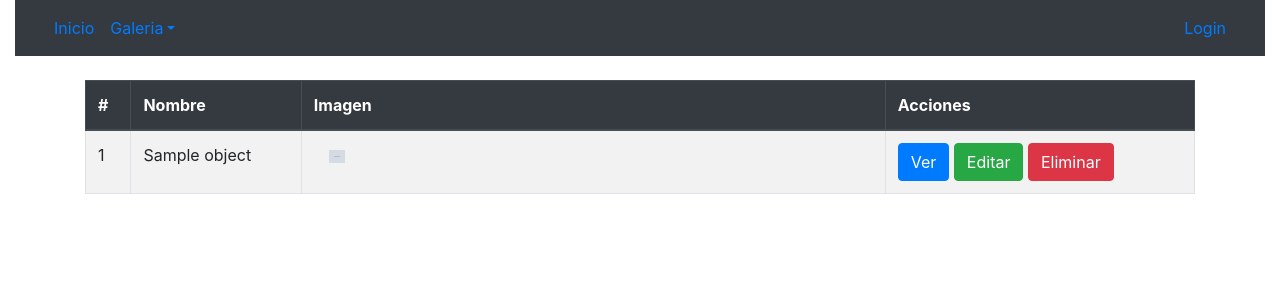
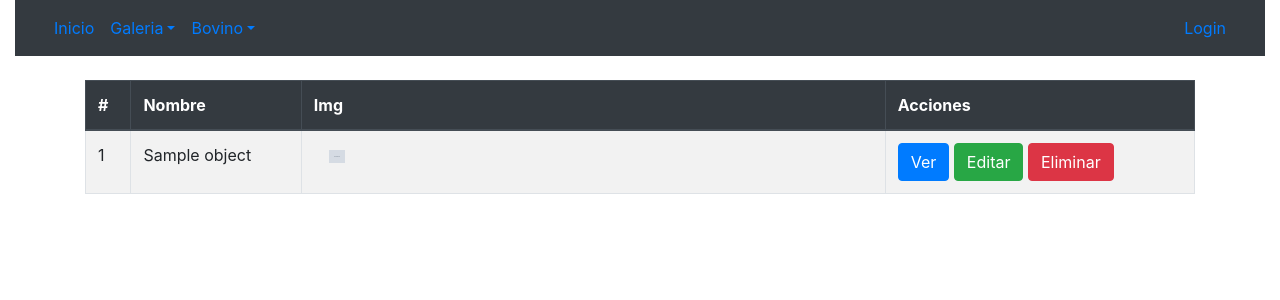
Before and after one commit to rancho-san-miguel/Rancho_SanMiguel, a Django app: template Rancho_SanMiguel/templates/RegBov/regbov_list.html in a window 1280 px wide. Shown: the top 300 px of the page. Run offline with Django 3.2, Linux system fonts and the light colour scheme; the template is opened without the code that fills it: most values are stand-ins (such as "Sample title", 1, 10 or a date in 2020); grey boxes marked "Sample" are stand-in pictures; parts of the project's set-up code (start-up, migrations or seed data) failed here and were passed over; some libraries are stand-ins or nearby versions.

Commit message:
Arreglando Bovino

```diff
--- a/Rancho_SanMiguel/apps/CRUD/forms.py
+++ b/Rancho_SanMiguel/apps/CRUD/forms.py
@@ -3,8 +3,6 @@ from .models import *
 
 
 class Ganado_Form(forms.ModelForm):
-
-
     class Meta:
         model  = GANADO
         fields = {
@@ -58,7 +56,7 @@ class Ganado_Form(forms.ModelForm):
             'no_padre': forms.TextInput(attrs={'class': 'form-control'}),
             'no_madre': forms.TextInput(attrs={'class': 'form-control'}),
             'fecha_nacimiento': forms.DateTimeInput(attrs={'class': 'form-control'}),
-            'tipo_nacimiento': forms.TextInput(attrs={'class': 'form-control'}),
+            'tipo_nacimiento': forms.DateTimeInput(attrs={'class': 'form-control'}),
             'tipo_parto': forms.TextInput(attrs={'class': 'form-control'}),
             'tipo_servicio': forms.TextInput(attrs={'class': 'form-control'}),
             'fecha_servicio': forms.DateTimeInput(attrs={'class': 'form-control'}),
--- a/Rancho_SanMiguel/apps/CRUD/models.py
+++ b/Rancho_SanMiguel/apps/CRUD/models.py
@@ -22,7 +22,7 @@ class GANADO(models.Model):
     localizacion_fierro = models.CharField(max_length=10)
     potrero= models.CharField(max_length=1)
     estado = models.CharField(choices=opciones2, max_length=10)
-    img = models.ImageField(verbose_name="Imagen", upload_to='Galeria')
+    img = models.ImageField(verbose_name="Imagen", upload_to='Ganado')
     created = models.DateTimeField(auto_now_add=True)
     updated = models.DateTimeField(auto_now=True)
 
--- a/Rancho_SanMiguel/apps/CRUD/views.py
+++ b/Rancho_SanMiguel/apps/CRUD/views.py
@@ -1,10 +1,8 @@
 from django.shortcuts import render
-from itertools import chain
 from .models import *
 from .forms import Ganado_Form
 
 from django.urls import reverse_lazy
-from django.contrib.auth.admin import User
 
 from django.views.generic import CreateView, ListView, DeleteView, UpdateView, DetailView
 
@@ -16,8 +14,6 @@ class Bovino_Create(CreateView):
 
 class Bovino_List(ListView):
     queryset = GANADO.objects.order_by('id')
-    # queryset2 = INVENTARIO.objects.order_by('id')
-    # result_list = list(chain(queryset, queryset2))
     template_name = 'RegBov/regbov_list.html'
     paginate_by = 5
 
--- a/Rancho_SanMiguel/templates/RegBov/regbov_delete.html
+++ b/Rancho_SanMiguel/templates/RegBov/regbov_delete.html
@@ -2,7 +2,7 @@
 {% extends 'base/base.html' %}
 
 {% block title %}
-Detalles de Galeria
+Detalles de Bovino
 {% endblock %}
 
 {% block contenido %}
@@ -10,6 +10,6 @@ Detalles de Galeria
     {% csrf_token %}
     <h2>Quieres eliminar el objeto con el id:{{ object.id }} y el nombre {{ object.nombre }}</h2>
     <button class="btn btn-danger" type="submit">Si, Eliminar</button>
-    <a class="btn btn-primary" href="{% url 'regbov_list' %}">No, Cancelar</a>
+    <a class="btn btn-primary" href="{% url 'bovino_list' %}">No, Cancelar</a>
 </form>
 {% endblock %}
--- a/Rancho_SanMiguel/templates/RegBov/regbov_list.html
+++ b/Rancho_SanMiguel/templates/RegBov/regbov_list.html
@@ -10,7 +10,7 @@ Galeria
             <tr>
                 <th>#</th>
                 <th>Nombre</th>
-                <th>Imagen</th>
+                <th>Img</th>
                 <th>Acciones</th>
             </tr>
         </thead>
@@ -21,12 +21,12 @@ Galeria
                         <td>{{ i.id }}</td>
                         <td>{{ i.nombre }}</td>
                         <td><img src="{{ i.img.url }}" class="col-md-1"></td>
-                        <!--<td>{{ i.created }}</td>-->
+                                                <!--<td>{{ i.created }}</td>-->
                         <!--<td>{{ i.updated }}</td>-->
                         <td>
-                            <a class="btn btn-primary" href="{% url 'regbov_show' i.pk %}">Ver</a>
-                            <a class="btn btn-success" href="{% url 'regbov_update' i.pk %}">Editar</a>
-                            <a class="btn btn-danger" href="{% url 'regbov_delete' i.pk %}">Eliminar</a>
+                            <a class="btn btn-primary" href="{% url 'bovino_show' i.pk %}">Ver</a>
+                            <a class="btn btn-success" href="{% url 'bovino_update' i.pk %}">Editar</a>
+                            <a class="btn btn-danger" href="{% url 'bovino_delete' i.pk %}">Eliminar</a>
                         </td>
                     </tr>
                 {% endfor %}
--- a/Rancho_SanMiguel/templates/RegBov/regbov_show.html
+++ b/Rancho_SanMiguel/templates/RegBov/regbov_show.html
@@ -2,7 +2,7 @@
 {% extends 'base/base.html' %}
 
 {% block title %}
-Detalles de la escuela
+Detalles de bovino
 {% endblock %}
 
 {% block contenido %}
@@ -12,7 +12,7 @@ Detalles de la escuela
     <p><strong>Fecha de creación:</strong> {{ object.created }}</p>
     <p><strong>Fecha de actualización:</strong>{{ object.updated }}</p>
     <p><img src="{{ object.img.url }}" class="col-md-3"></p>
-    <a href="{% url 'regbov_list' %}">Ok</a>
+    <a href="{% url 'bovino_list' %}">Ok</a>
 
 
 {% endblock %}
--- a/Rancho_SanMiguel/templates/base/base.html
+++ b/Rancho_SanMiguel/templates/base/base.html
@@ -20,6 +20,13 @@
                     <div class="dropdown-menu" aria-labelledby="navbarDropdown">
                         <a class="dropdown-item" href="{% url 'galeria_create' %}">Crear</a>
                         <a class="dropdown-item" href="{% url 'galeria_list' %}">Listar</a>
+                    </div>
+                </li>
+                <li class="nav-item dropdown">
+                    <a class="nav-link dropdown-toggle text-primary" href="#" role="button" data-toggle="dropdown" aria-haspopup="true" aria-expanded="false">Bovino</a>
+                    <div class="dropdown-menu" aria-labelledby="navbarDropdown">
+                        <a class="dropdown-item" href="{% url 'bovino_crear' %}">Crear</a>
+                        <a class="dropdown-item" href="{% url 'bovino_list' %}">Listar</a>
                     </div>
                 </li>
 
```
Also changed, not shown: Rancho_SanMiguel/templates/RegBov/regbov_form.html (+21 -2 lines), Rancho_SanMiguel/media/Galeria/nagatoro.jpg (deleted).
